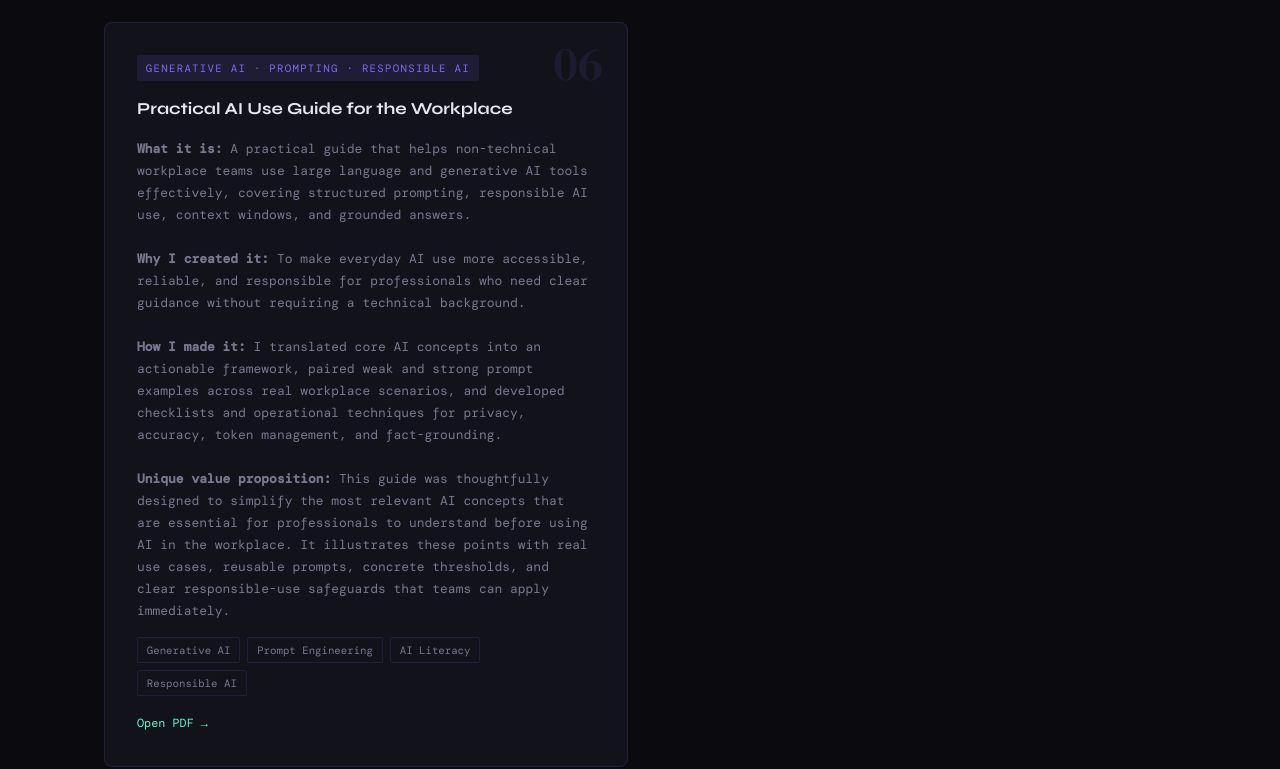
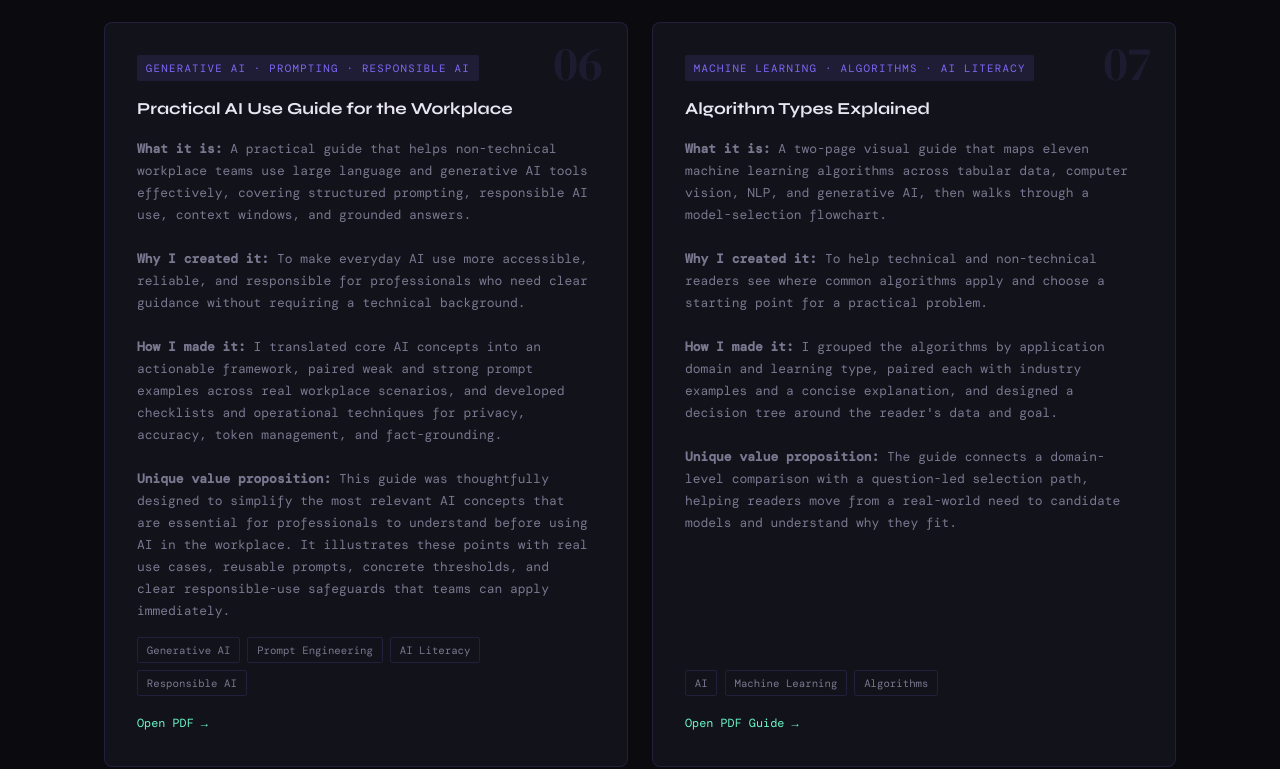
Before and after one commit to madhumitha998/portfolio, a plain HTML site: page index.html in a window 1280 px wide. Shown: the part 4256-5025 px from the top of the page. Drawn offline with nearby package versions, Linux system fonts and the light colour scheme; a web font is replaced by a local one.

Commit message:
added new artifact

```diff
--- a/index.html
+++ b/index.html
@@ -408,6 +408,20 @@
         <a href="practical-user-guide-for-ai-workplace.pdf" target="_blank" rel="noopener" class="art-link">Open PDF &rarr;</a>
       </div>
 
+      <div class="art-card">
+        <div class="art-num">07</div>
+        <span class="art-lang">Machine Learning · Algorithms · AI Literacy</span>
+        <h3 class="art-title">Algorithm Types Explained</h3>
+        <p class="art-desc">
+          <strong>What it is:</strong> A two-page visual guide that maps eleven machine learning algorithms across tabular data, computer vision, NLP, and generative AI, then walks through a model-selection flowchart.<br><br>
+          <strong>Why I created it:</strong> To help technical and non-technical readers see where common algorithms apply and choose a starting point for a practical problem.<br><br>
+          <strong>How I made it:</strong> I grouped the algorithms by application domain and learning type, paired each with industry examples and a concise explanation, and designed a decision tree around the reader's data and goal.<br><br>
+          <strong>Unique value proposition:</strong> The guide connects a domain-level comparison with a question-led selection path, helping readers move from a real-world need to candidate models and understand why they fit.
+        </p>
+        <div class="art-tags"><span class="tag">AI</span><span class="tag">Machine Learning</span><span class="tag">Algorithms</span></div>
+        <a href="algorithm-types-explained.pdf" target="_blank" rel="noopener" class="art-link">Open PDF Guide &rarr;</a>
+      </div>
+
     </div>
   </div>
 </div>
```
Also changed, not shown: 2 other files.
